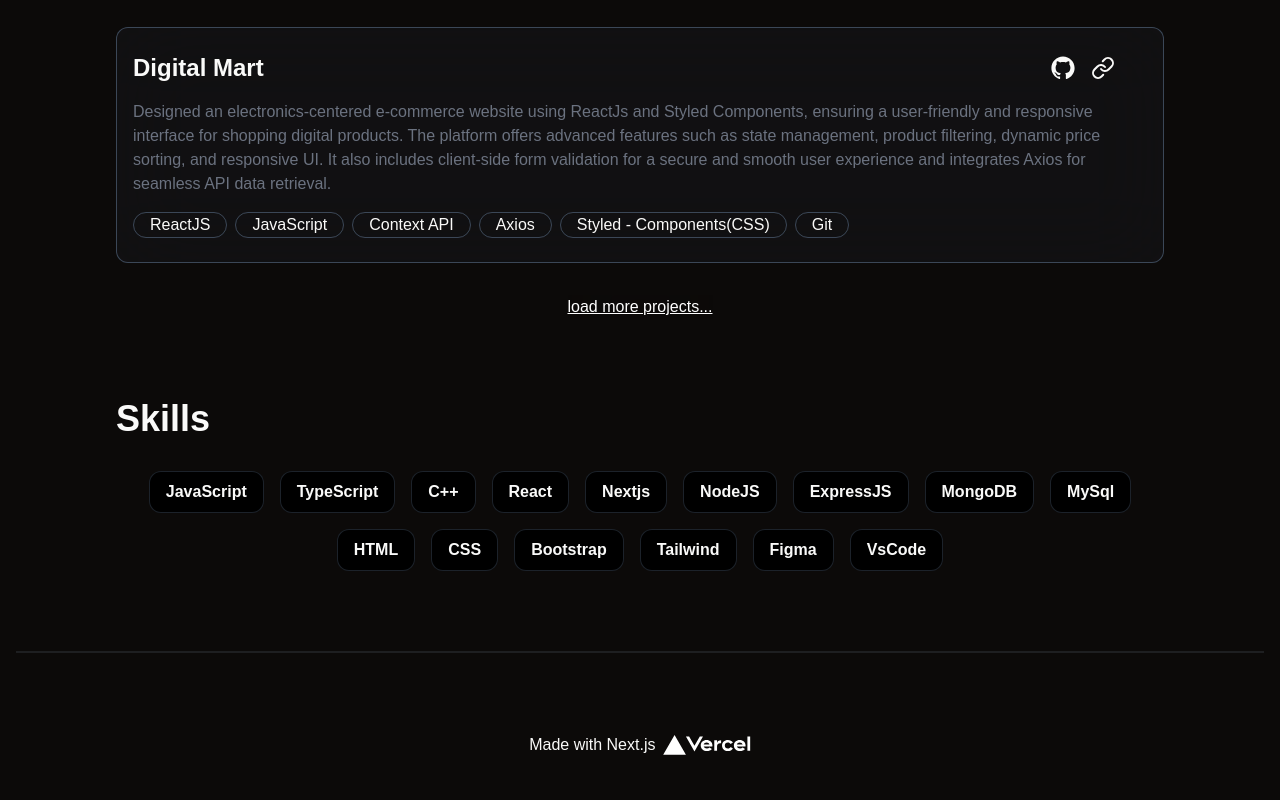
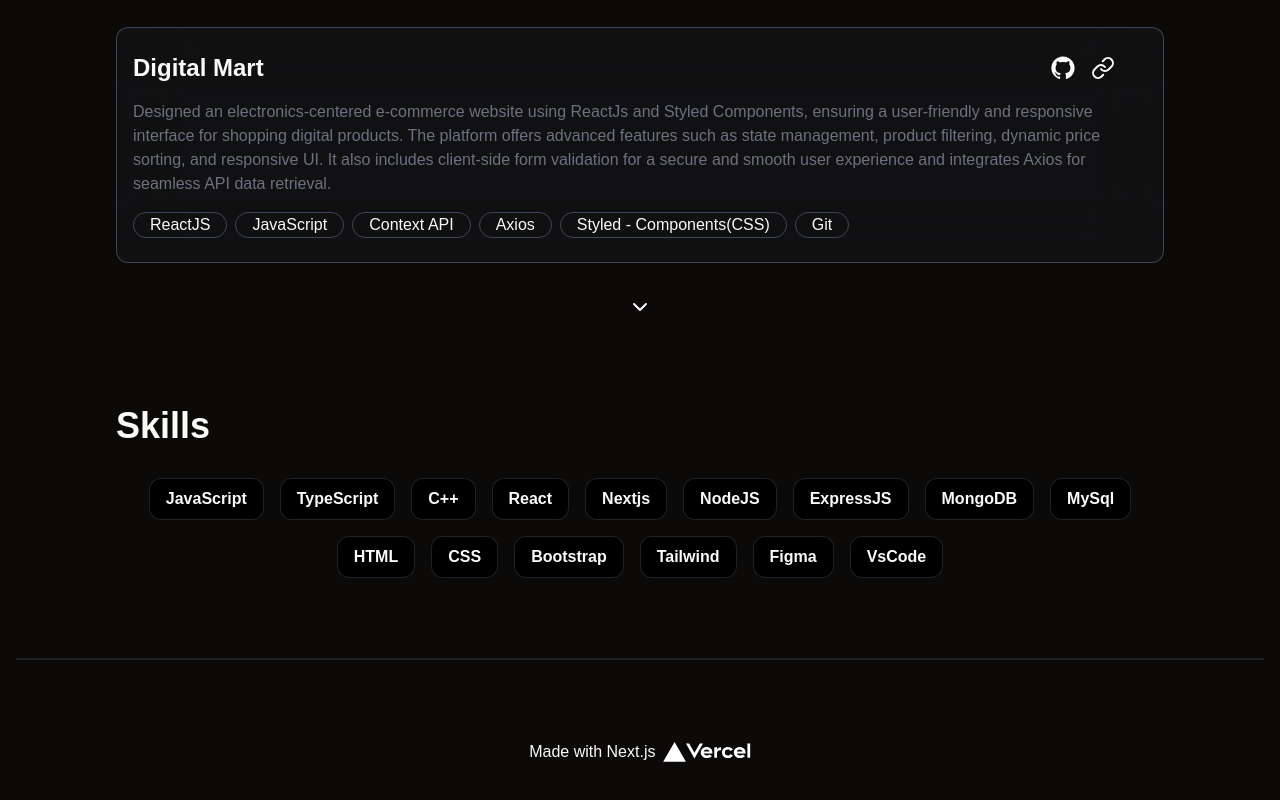
Before and after one commit to SahilLamba0008/next-portfolio, a Next.js app: page / in a window 1280 px wide. Shown: the part 1851-2651 px from the top of the page. Built offline with nearby package versions, Linux system fonts and the light colour scheme.

Commit message:
Added icons in pojects-section

```diff
--- a/components/projects-section.tsx
+++ b/components/projects-section.tsx
@@ -73,7 +73,7 @@ const ProjectsSection = () => {
             onClick={handleLoadMore}
             className="text-md cursor-pointer text-white underline backdrop-blur-2xl max-sm:text-sm"
           >
-            load more projects...
+            <Icons.ChevronDown />
           </button>
         </div>
       ) : (
@@ -82,7 +82,7 @@ const ProjectsSection = () => {
             onClick={handleCollapse}
             className="text-md cursor-pointer text-white underline backdrop-blur-2xl max-sm:text-sm"
           >
-            collapse list...
+            <Icons.ChevronUp />
           </button>
         </div>
       )}
```
Also changed, not shown: components/ui/icons.tsx (+15 -8 lines).
